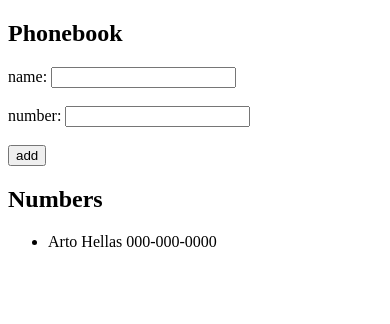
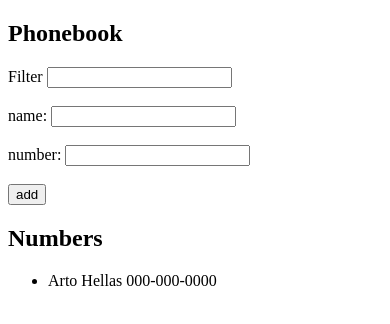
Before and after one commit to trazaq/fullstackopen.2022, a React (Create React App) app in the folder part2/: page / in a window 390 px wide. Shown: the top 324 px of the page. Built offline with nearby package versions, Linux system fonts and the light colour scheme.

Commit message:
implemented the filter field to search the phonebook for specific names

```diff
--- a/part2/src/App.js
+++ b/part2/src/App.js
@@ -30,10 +30,15 @@ const Form = ({onSubmit, newName, setNewName, newNumber, setNewNumber}) => {
     )
 }
 
+const Filter = ({search, setSearch}) => {
+    return <div> Filter <input value={search} onChange={(e) => setSearch(e.target.value)}/> </div>
+}
+
 const App = () => {
     const [persons, setPersons] = useState([{name: 'Arto Hellas', number: '000-000-0000'}])
     const [newName, setNewName] = useState('')
     const [newNumber, setNewNumber] = useState('')
+    const [search, setSearch] = useState('')
 
     const handleSubmit = (e) => {
         e.preventDefault()
@@ -53,11 +58,19 @@ const App = () => {
     return (
         <div>
             <h2>Phonebook</h2>
+            <Filter search={search} setSearch={setSearch}/>
+            <br/>
             <Form onSubmit={handleSubmit}
                   newName={newName} setNewName={setNewName}
                   newNumber={newNumber} setNewNumber={setNewNumber}
             />
-            <Persons persons={persons}/>
+            {
+                //If there's data in the filter input field, render the matches, if any, else render the entire phonebook
+                search.length > 0 ?
+                <Persons persons={persons.filter(p => p.name.toLowerCase().includes(search.toLowerCase()))}/>
+                :
+                <Persons persons={persons}/>
+            }
         </div>
     )
 }
```
